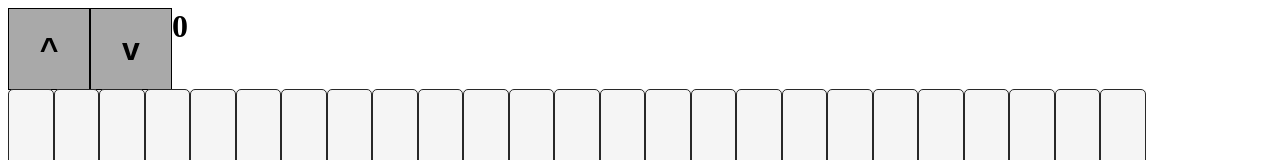
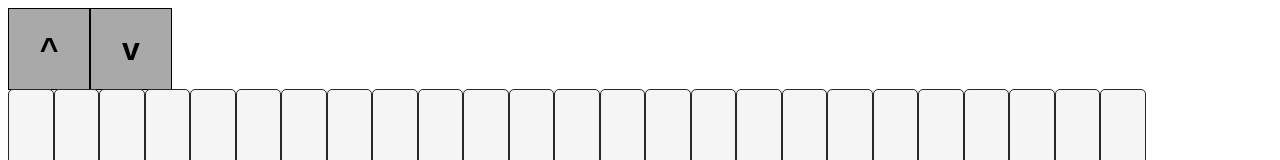
Before and after one commit to foundling/nullwerk, a Vue app: page / in a window 1280 px wide. Shown: the top 160 px of the page. Built offline with nearby package versions, Linux system fonts and the light colour scheme.

Commit message:
remove test getters in Volume component

```diff
--- a/src/components/Volume.vue
+++ b/src/components/Volume.vue
@@ -11,7 +11,6 @@
             class="volume-down">
             <h1>v</h1>
         </div>
-        <h1>{{ masterVolume }}</h1>
     </div>
 </template>
 
@@ -42,11 +41,6 @@
     import store from '../store';
 
     export default {
-        computed: {
-            masterVolume() {
-                return this.$store.state.soundEngine.getMasterVolume();
-            }
-        },
         methods: {
             setMasterVolume(amount) {
                 return this.$store.state.soundEngine.setMasterVolume(amount);
```
